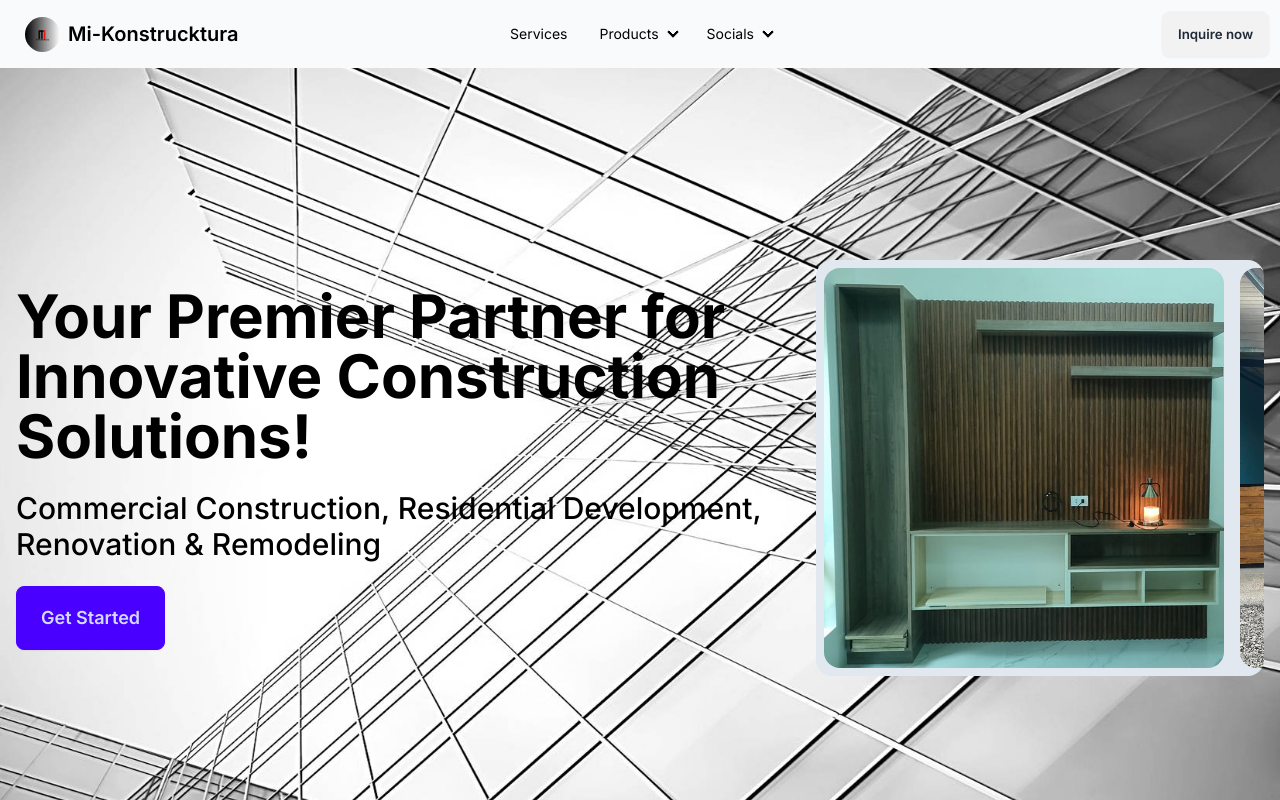
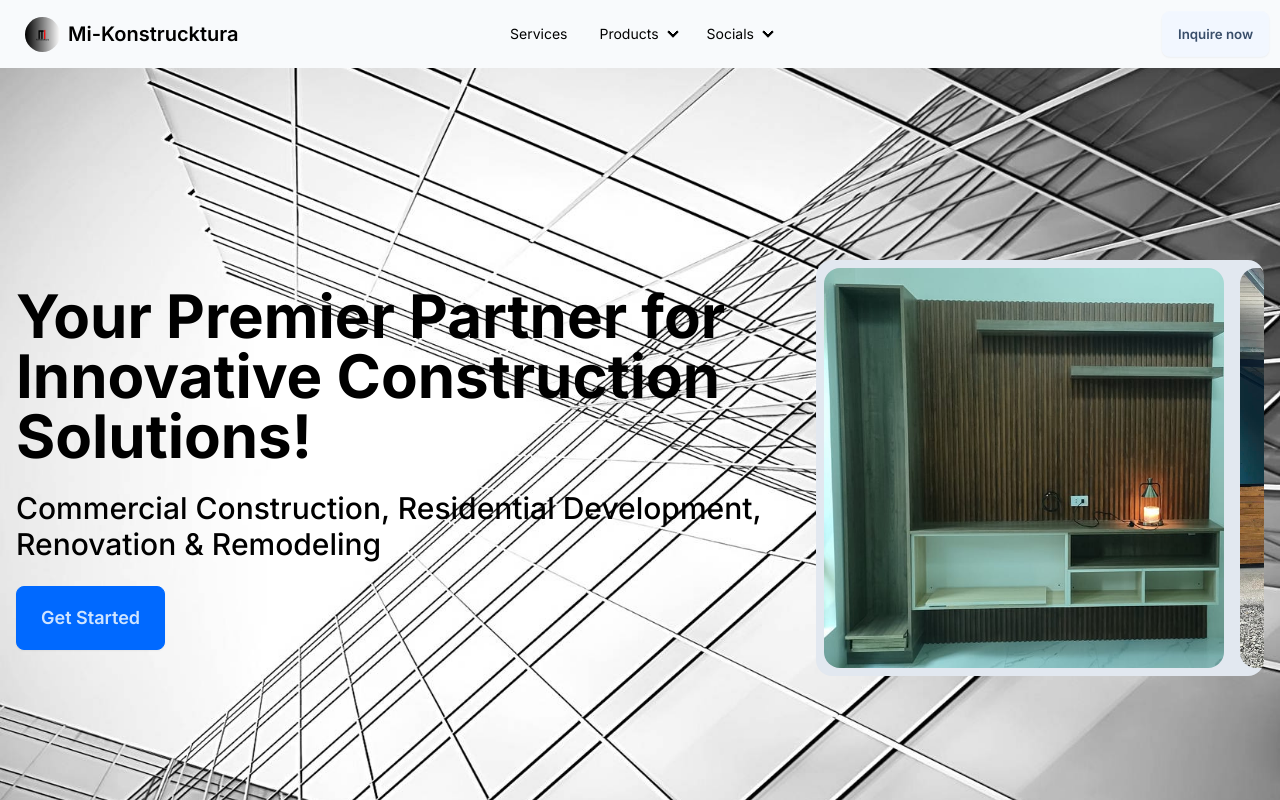
Before and after one commit to Noah202226/mi-konstraktura, a Next.js app: page / in a window 1280 px wide. Shown: the top 800 px of the page. Built offline with nearby package versions, Linux system fonts and the light colour scheme.

Commit message:
adding themes

```diff
--- a/app/layout.jsx
+++ b/app/layout.jsx
@@ -10,7 +10,7 @@
 
 export default function RootLayout({ children }) {
   return (
-    <html lang="en">
+    <html lang="en" data-theme="winter">
       <body className={inter.className}>{children}</body>
     </html>
   );
--- a/tailwind.config.js
+++ b/tailwind.config.js
@@ -14,5 +14,8 @@
       },
     },
   },
+  daisyui: {
+    themes: ["light", "dark", "cupcake", "corporate", "nord", "winter"],
+  },
   plugins: [require("daisyui")],
 };
```
